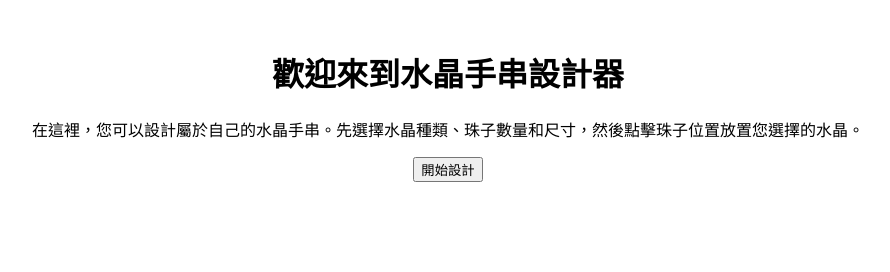
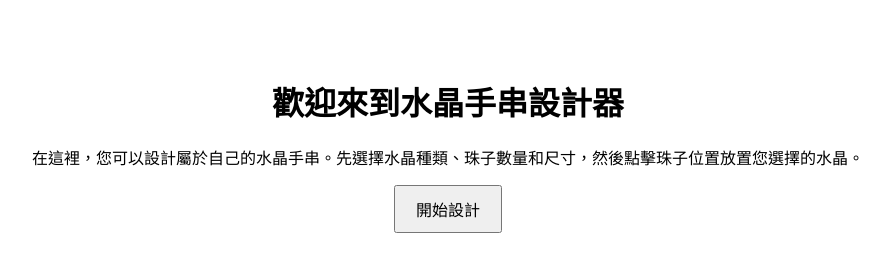
Before and after one commit to salina123001/bead-designer, a plain HTML site: page index.html in a window 1280 px wide. Shown: the whole page, without its empty margins (192-1082 px from the left). Drawn offline with Linux system fonts and the light colour scheme.

Commit message:
Update style.css

```diff
--- a/style.css
+++ b/style.css
@@ -2,6 +2,10 @@ body {
   font-family: Arial, sans-serif;
   text-align: center;
   padding: 20px;
+}
+
+.section {
+  margin-top: 50px;
 }
 
 .controls {
@@ -37,3 +41,9 @@ body {
 .contact {
   margin-top: 15px;
 }
+
+button {
+  padding: 10px 20px;
+  font-size: 16px;
+  cursor: pointer;
+}
```
